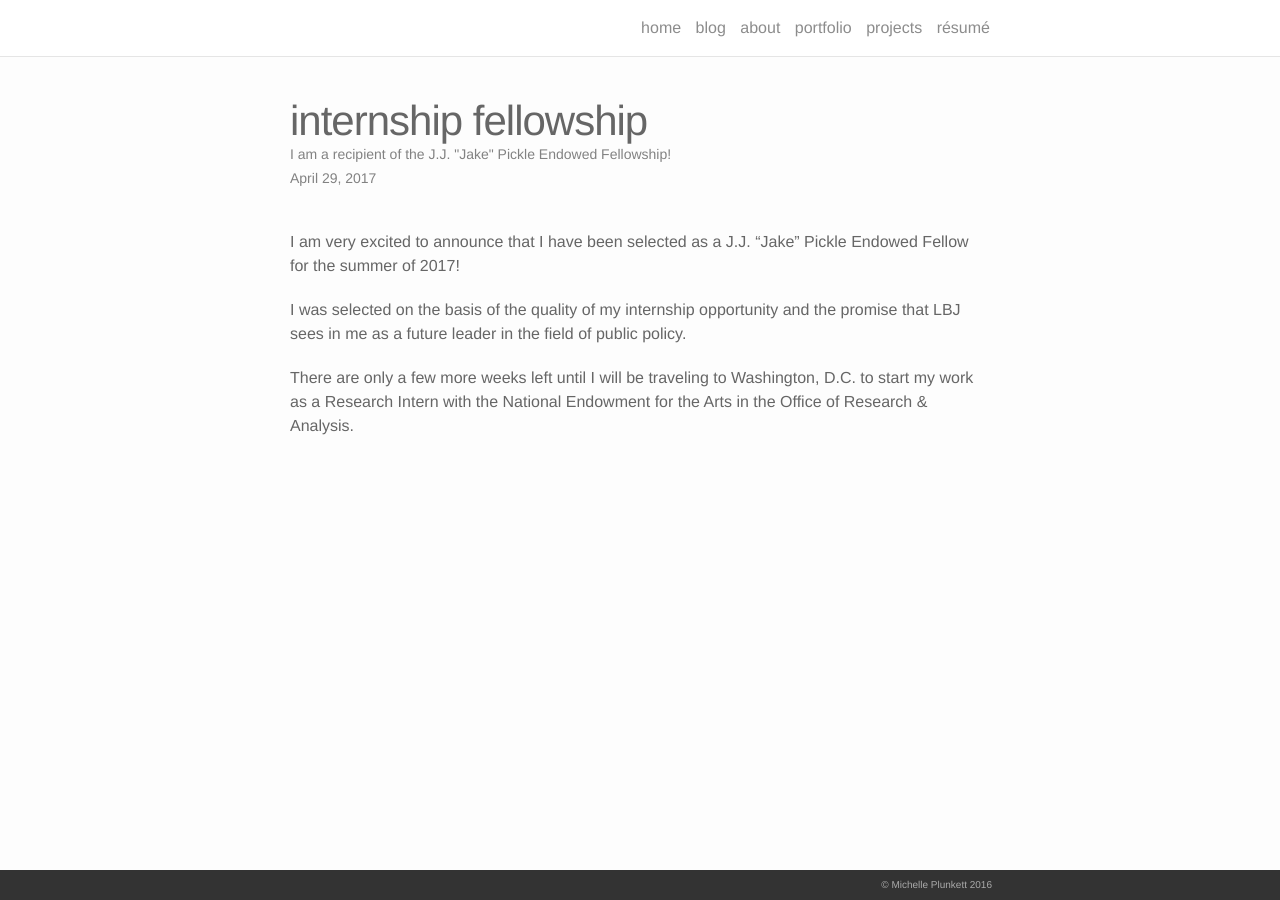
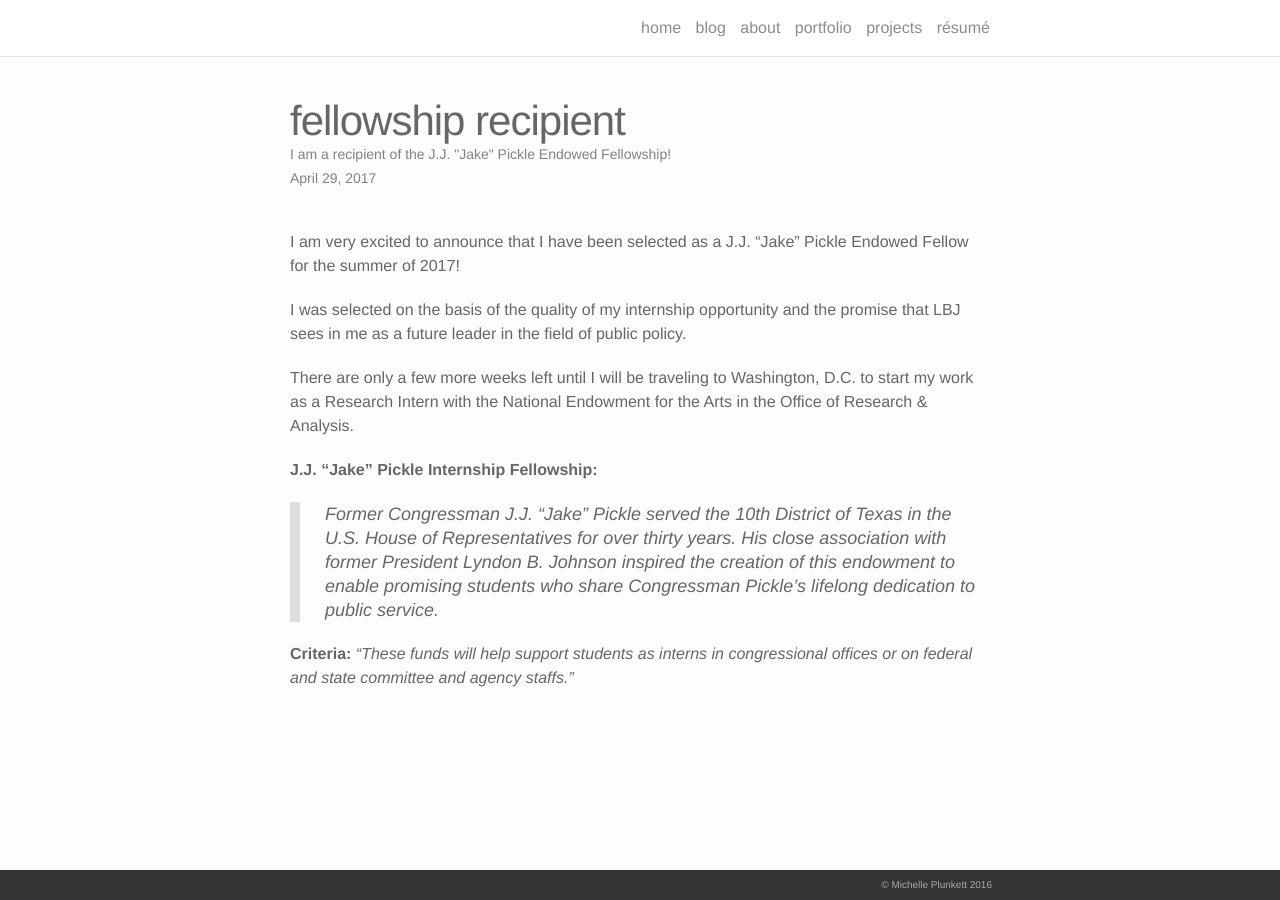
Before and after one commit to michelleplunkett/michelleplunkett.github.io, a Jekyll site: the page built from _posts/2017-04-29-fellowship.markdown, in a window 1280 px wide. Built offline with Jekyll 4.4.1, drawn with Linux system fonts in a browser that asks for light colours; nearby versions of some CDN libraries.

Commit message:
Update 2017-04-29-fellowship.markdown

```diff
--- a/_posts/2017-04-29-fellowship.markdown
+++ b/_posts/2017-04-29-fellowship.markdown
@@ -1,6 +1,6 @@
 ---
 layout: post
-title:  internship fellowship
+title:  fellowship recipient
 date:   2017-04-29
 description: I am a recipient of the J.J. "Jake" Pickle Endowed Fellowship!
 ---
@@ -10,3 +10,9 @@ I am very excited to announce that I have been selected as a J.J. "Jake" Pickle
 I was selected on the basis of the quality of my internship opportunity and the promise that LBJ sees in me as a future leader in the field of public policy.
 
 There are only a few more weeks left until I will be traveling to Washington, D.C. to start my work as a Research Intern with the National Endowment for the Arts in the Office of Research & Analysis.
+
+**J.J. "Jake" Pickle Internship Fellowship:**
+
+> Former Congressman J.J. “Jake” Pickle served the 10th District of Texas in the U.S. House of Representatives for over thirty years. His close association with former President Lyndon B. Johnson inspired the creation of this endowment to enable promising students who share Congressman Pickle’s lifelong dedication to public service.
+
+**Criteria:** *“These funds will help support students as interns in congressional offices or on federal and state committee and agency staffs.”*
```
